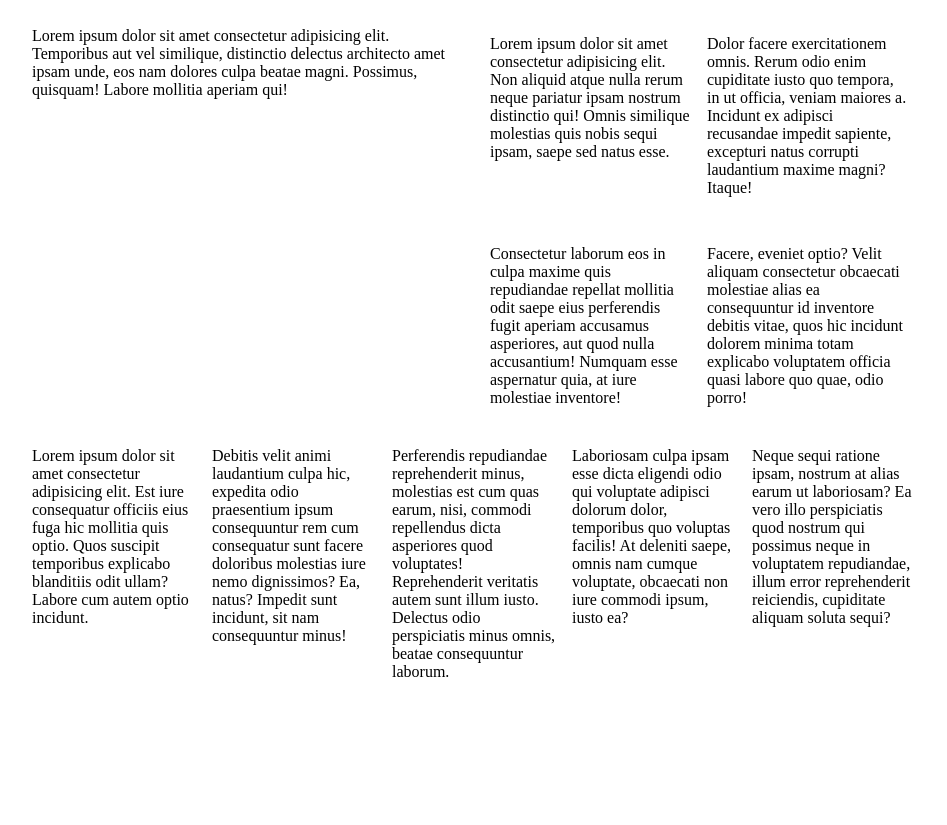
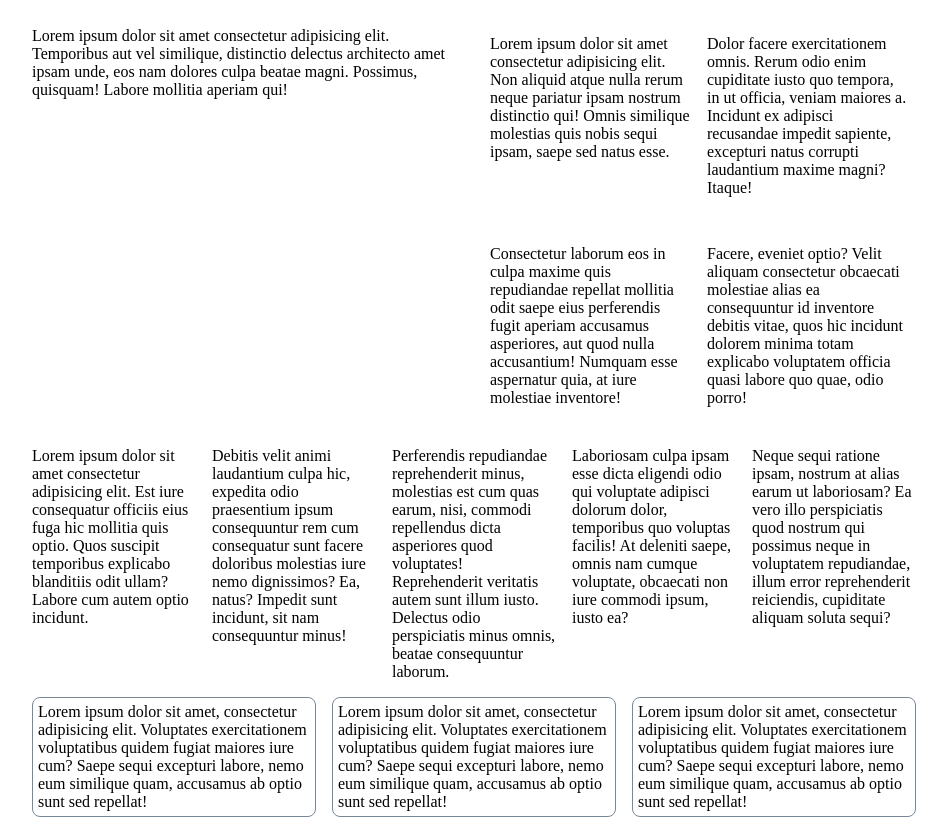
Before and after one commit to jkattoeva/30.11.21, a plain HTML site: page adap.html in a window 1280 px wide. Shown: the part 619-1444 px from the top of the page, without its empty margins (166-1113 px from the left). Before the commit the page ends 1308 px from the top, so only its background shows below. Drawn offline with Linux system fonts and the light colour scheme.

Commit message:
add files

```diff
--- a/adap.css
+++ b/adap.css
@@ -12,7 +12,16 @@ body {
   display: flex;
   flex-wrap: wrap;
 }
-
+.card {
+  border: 1px solid lightslategray;
+  border-radius: 0.5rem;
+  padding: 5px;
+}
+.card:hover {
+  cursor: pointer;
+  transform: scale(1.05);
+  transition: 1s;
+}
 [class^="col"] {
   padding: 0.5rem;
 }
--- a/adap.html
+++ b/adap.html
@@ -67,5 +67,25 @@
     </div>
   </div>
 
+
+  <div class="container">
+    <div class="row">
+      <div class="col-4">
+        <div class="card">
+          Lorem ipsum dolor sit amet, consectetur adipisicing elit. Voluptates exercitationem voluptatibus quidem fugiat maiores iure cum? Saepe sequi excepturi labore, nemo eum similique quam, accusamus ab optio sunt sed repellat!
+        </div>
+      </div>
+      <div class="col-4">
+         <div class="card">
+        Lorem ipsum dolor sit amet, consectetur adipisicing elit. Voluptates exercitationem voluptatibus quidem fugiat maiores iure cum? Saepe sequi excepturi labore, nemo eum similique quam, accusamus ab optio sunt sed repellat!
+      </div>
+    </div>
+      <div class="col-4">
+        <div class="card">
+          Lorem ipsum dolor sit amet, consectetur adipisicing elit. Voluptates exercitationem voluptatibus quidem fugiat maiores iure cum? Saepe sequi excepturi labore, nemo eum similique quam, accusamus ab optio sunt sed repellat!
+        </div>
+      </div>
+    </div>
+  </div>
 </body>
 </html>
```
